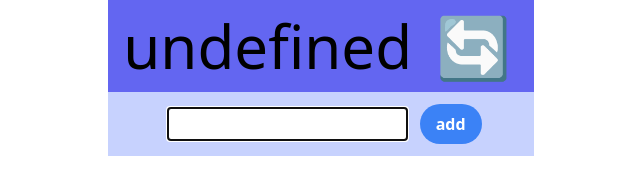
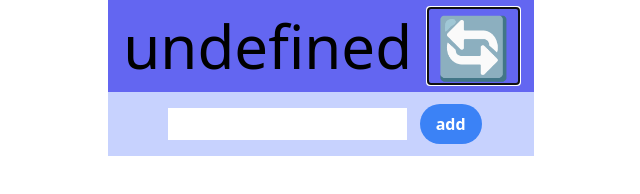
Before and after one commit to ath016/what-to-eat, a plain HTML site: page index.html in a window 1280 px wide. Shown: the whole page, without its empty margins (319-959 px from the left). Drawn offline with nearby package versions, Linux system fonts and the light colour scheme.

Commit message:
Update index.html
changed autofocus to refresh

```diff
--- a/index.html
+++ b/index.html
@@ -10,11 +10,11 @@
 	<body class="m-auto w-1/3 min-w-max">
 		<main class="bg-indigo-500 text-6xl text-center p-2">
 			<p id="output" class="inline p2">undefined</p>
-			<input type="button" value="🔄" id="refresh" class="p-2">
+			<input autofocus type="button" value="🔄" id="refresh" class="p-2">
 		</main>
 		<form id="form" class="bg-indigo-200 text-center p-2">
 			<ul id="list"></ul>
-			<input autofocus type="text" id="text" class="p-1 m-2">
+			<input type="text" id="text" class="p-1 m-2">
 			<input type="button" value="add" id="add" class="bg-blue-500 hover:bg-blue-700 text-white font-bold py-2 px-4 rounded-full button">
 		</form>
 	</body>
```
